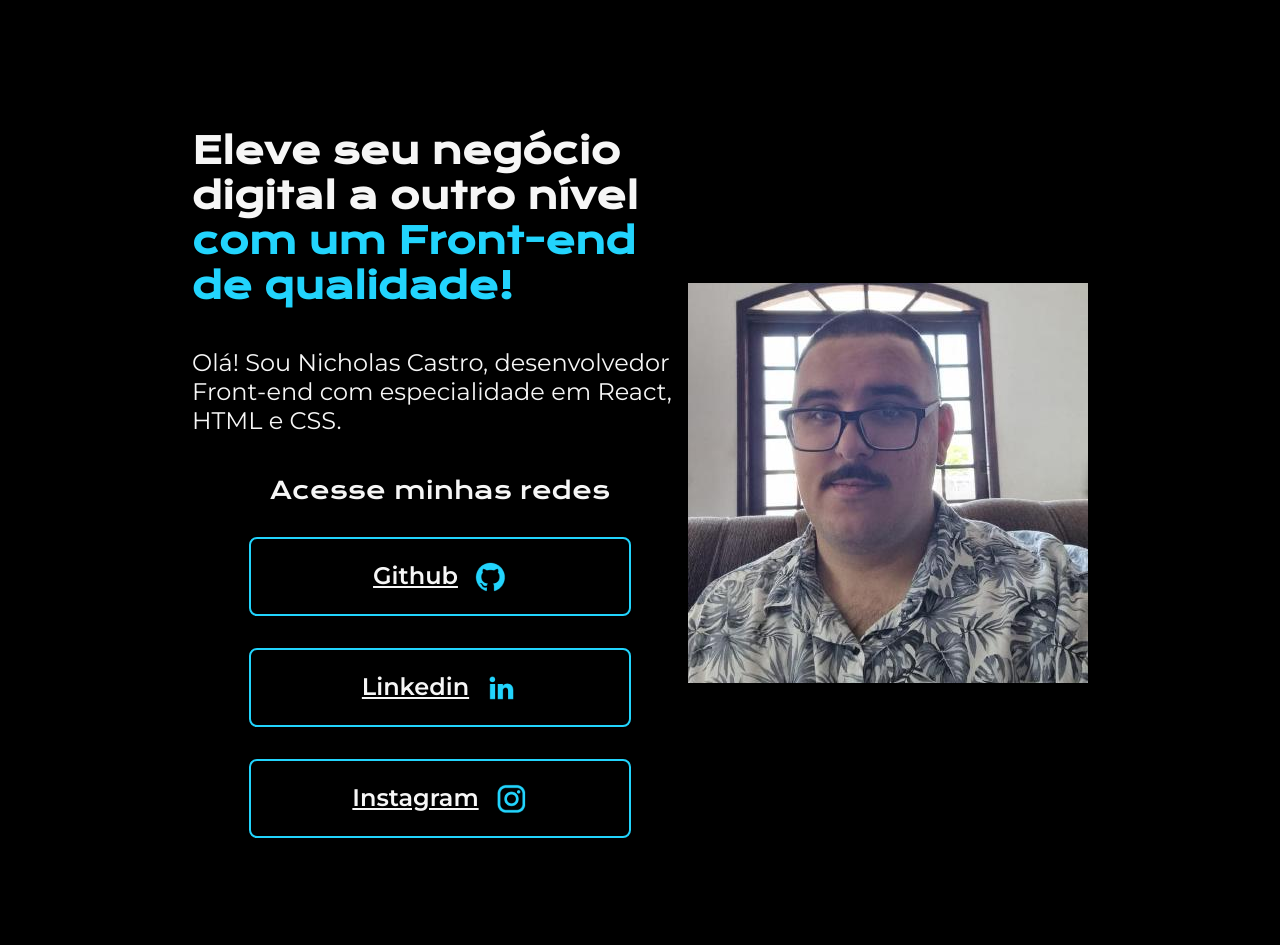
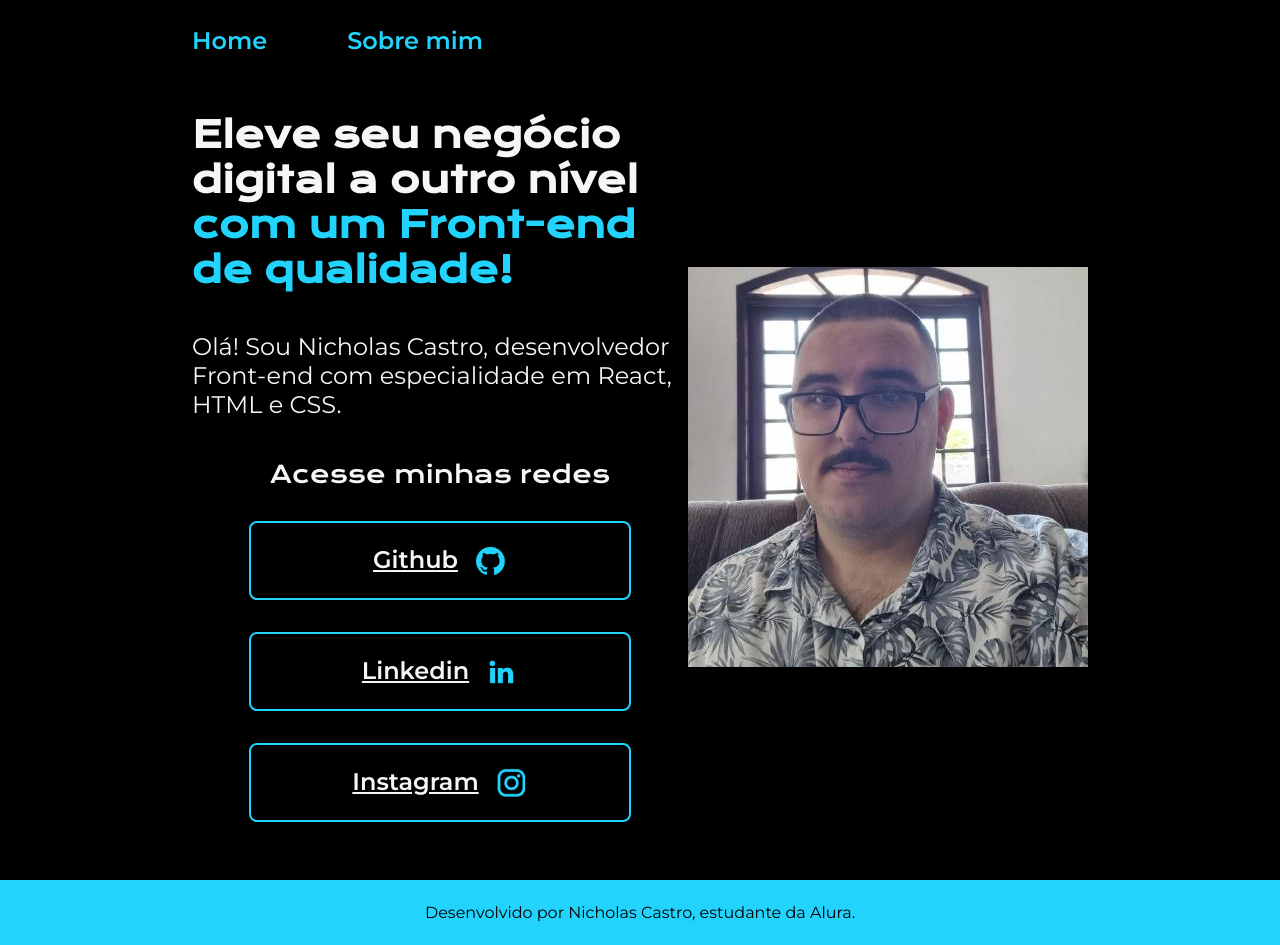
Before and after one commit to Chtullo/css-alura, a plain HTML site: page index.html in a window 1280 px wide. Drawn offline with nearby package versions, Linux system fonts and the light colour scheme.

Commit message:
criação do home e do about

```diff
--- a/index.html
+++ b/index.html
@@ -5,10 +5,15 @@
     <meta http-equiv="X-UA-Compatible" content="IE=edge">
     <meta name="viewport" content="width=device-width, initial-scale=1.0">
     <title>Portfolio</title>
-    <link rel="stylesheet" href="style.css">
+    <link rel="stylesheet" href="./styles/style.css">
 </head>
 <body>
-    <header></header>
+    <header class="cabecalho">
+        <nav class="cabecalho__menu">
+            <a class="cabecalho__menu__link" href="index.html">Home</a>
+            <a class="cabecalho__menu__link" href="about.html">Sobre mim</a>
+        </nav>
+    </header>
     <main class="apresentacao">
         <section class="apresentacao__conteudo">
             <h1 class="apresentacao__conteudo__titulo">Eleve seu negócio digital a outro nível <strong class="titulo-destaque"> com um Front-end de qualidade!</strong></h1>
@@ -25,7 +30,9 @@
     </section>
         <img src="./assets/nicholas.jpg" alt="Foto do Nicholas Castro">
     </main>
-    <footer></footer>
+    <footer class="rodape">
+        <p>Desenvolvido por Nicholas Castro, estudante da Alura.</p>
+    </footer>
 
 </body>
 </html>
--- a/style.css
+++ b/styles/style.css
@@ -5,18 +5,31 @@
 }
 
 body {
-    height: 100vh;
+    /* height: 100vh; */
     box-sizing: border-box;
     background-color: black;
     color: #f6f6f6;
 }
 
-.titulo-destaque {
+.cabecalho {
+    padding: 2% 0% 0% 15%;
+}
+
+.cabecalho__menu {
+    display: flex;
+    gap: 80px;
+}
+
+.cabecalho__menu__link {
+    font-family: 'Montserrat', 'Sans-serif';
+    font-size: 24px;
+    font-weight: 600;
     color: #22d4fd;
+    text-decoration: none;
 }
 
 .apresentacao {
-    margin: 10% 15%;
+    margin: 4.5% 15%;
     display:flex;
     align-items: center;
     justify-content: space-between;
@@ -32,6 +45,10 @@ body {
 .apresentacao__conteudo__titulo {
     font-size: 36px;
     font-family: 'Krona One', sans-serif;
+}
+
+.titulo-destaque {
+    color: #22d4fd;
 }
 
 .apresentacao__conteudo__texto {
@@ -76,3 +93,12 @@ body {
 .titulo-destaque:hover {
     background-color: #272727;
 }
+
+.rodape {
+    padding: 23px;
+    color: #000000;
+    background-color: #22d4fd;
+    text-align: center;
+    font-family: 'Montserrat', 'Sans-serif';
+    font-weight: 400;
+}
```
Also changed, not shown: styles/about.html (added, +12 -0 lines).
